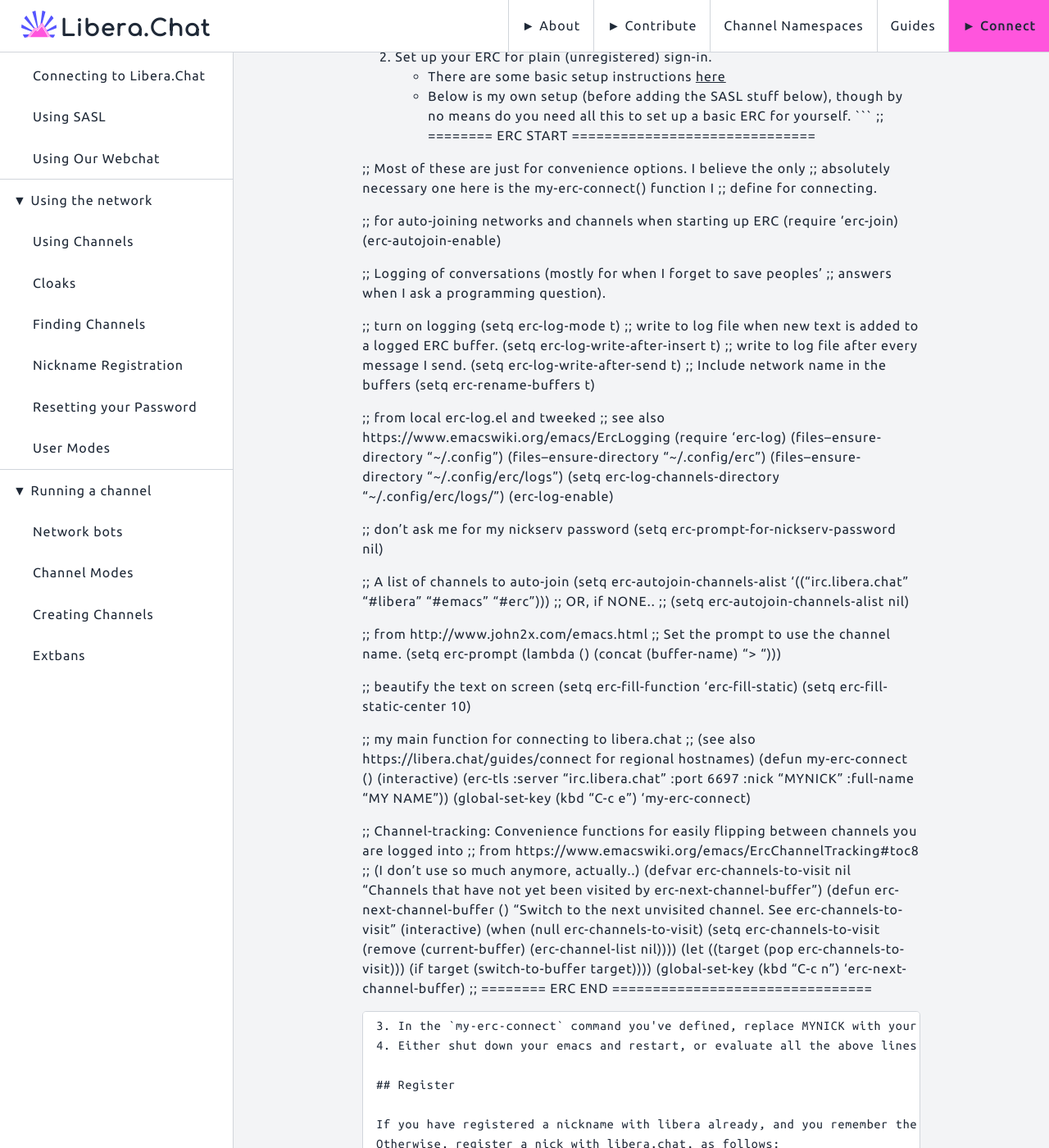
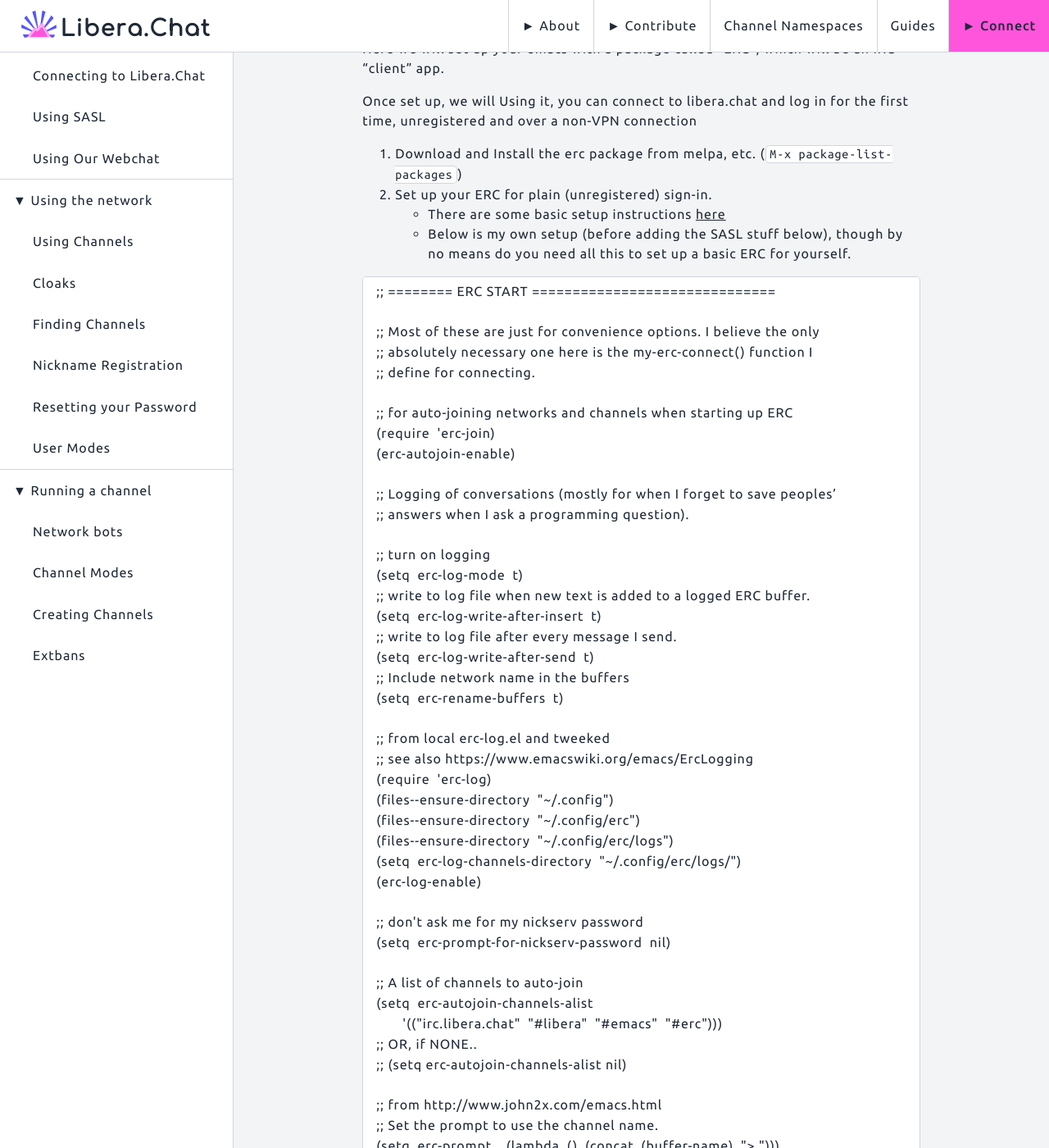
Before and after one commit to Libera-Chat/libera-chat.github.io, a Jekyll site: the page built from content/_guides/sasl/emacs-erc.md, in a window 1280 px wide and 1400 px high, scrolled down 311 px. Shown: the whole window at 82% size. Built offline with Jekyll 4.4.1, drawn with Linux system fonts in a browser that asks for light colours; some of the changed text lies outside the part shown.

Commit message:
Further style changes for PR/swantzter

````diff
--- a/content/_guides/sasl/emacs-erc.md
+++ b/content/_guides/sasl/emacs-erc.md
@@ -7,14 +7,20 @@
 
 ## Set up ERC IRC client
 
-If you have ERC already installed and running on your emacs system, then skip to [Register](#user-content-register).
+If you have ERC already installed and running on your emacs system, then skip to [Connect for the First Time](#user-content-connect-for-the-first-time).
+
 Otherwise, set up your ERC with basic functionality, as follows:
+
+Here we will set up your emacs with a package called "ERC", which will be an IRC "client" app.
+
+Once set up, we will Using it, you can connect to libera.chat and log in for the first time, unregistered and over a non-VPN connection
 
 1. Download and Install the erc package from melpa, etc. (`M-x package-list-packages`)
 2. Set up your ERC for plain (unregistered) sign-in.
   - There are some basic setup instructions [here](https://www.emacswiki.org/emacs/ERC)
   - Below is my own setup (before adding the SASL stuff below), though by no means do you need all this to set up a basic ERC for yourself.
-```
+
+```elisp
 ;; ======== ERC START ==============================
 
 ;; Most of these are just for convenience options. I believe the only
@@ -87,26 +93,37 @@
 (global-set-key (kbd "C-c n") 'erc-next-channel-buffer)
 ;; ======== ERC END ================================
 ```
-3. In the `my-erc-connect` command you've defined, replace MYNICK with your nickname you plan to use (assuming no one else uses and has registered this nick).
+
+3. In the `my-erc-connect` command you've defined, replace `MYNICK` with your nickname you plan to use (assuming no one else uses and has registered this nick).
 4. Either shut down your emacs and restart, or evaluate all the above lines.
 
-## Register
+## Connect for the First Time
 
-If you have registered a nickname with libera already, and you remember the password, then skip to [Install ERC-SASL Functionality](#user-content-install-erc-sasl-functionality).
-Otherwise, register a nick with libera.chat, as follows:
+If you have registered a nickname with libera already, and you remember the password, then skip to [Reconfigure
+your ERC for SASL functionality](#user-content-reconfigure-your-erc-for-sasl-functionality).
 
-1. NOTE: In order to connect to irc.libera.chat without SASL (as you'll need to do here in order to register in the first place, right?) you can't be using a VPN. See [our notes on IP Range restrictions](guides/sasl#sasl-access-only-ip-ranges). Later, once you connect via SASL, below, you'll be able to use your VPN to connect.
-2. Connect to irc.libera.chat (unregistered), using the nick you plan to register. (You should be able to use the global key C-c n using the global-set-key you defined above to connect).
-3. Make sure the nick you plan to use is allowed. (libera's NickServ will give you an error if you are trying to use a nick that is already registered.)
-4. Register: Follow our instructions here to [register a nickname and password](/guides/registration) while signed in.
-5. Once your registration appears successful, then save your username/password to your password safe of preference (Unix *pass*, or *keepassxc*, etc.).
+Otherwise, connect for the first time (unregistered), as follows:
 
-## Install ERC-SASL functionality
+1. First, make sure you are not using a VPN to connect to libera.chat. In most cases, you won't be allowed to connect unregistered and "un-SASL'd", from a VPN. (See [our notes on IP Range restrictions](guides/sasl#sasl-access-only-ip-ranges).) Later, once you connect as a registered user via SASL, below, you'll be able to use your VPN to connect.
+2. Connect to irc.libera.chat (unregistered), using the nick you plan to register. (You should be able to connect by using the global shortcut `C-c e` you defined above.)
+
+## Register a Permanent Nickname and Password
+
+Now that you are logged in, please follow our instructions [register a nickname and password](/guides/registration) while signed in. When you are done registering, return here.
+
+## Disconnect
+
+After registering, disconnect now, so you can reconfigure your ERC client.
+
+## Reconfigure your ERC for SASL functionality
+
+Here we will reconfigure your ERC to add in SASL functionality using your registration credentials.
 
 1. Download a copy of erc-sasl.el from [Sylvain Benner's GitHub Repo](https://github.com/syl20bnr/spacemacs/blob/master/layers/%2Bchat/erc/local/erc-sasl/erc-sasl.el). (Note-1)
 2. Save it into one of the directorys listed in your emacs’ *load-path* variable. (Note-2)
 3. Add the following to your .emacs or init.el file in your ERC section (Note-3).
-```
+
+```elisp
 ;; Require ERC-SASL package
 (require 'erc-sasl)
 
@@ -137,23 +154,27 @@
        erc-session-user-full-name))
   (erc-update-mode-line))
 ```
+
 4. Change the already-existing connection function you had above, so that it now includes the password you registered
-```
+
+```elisp
 (defun my-erc-connect ()
   (interactive)
   (erc-tls :server "irc.libera.chat" :port 6697 :nick "NICKNAME" :full-name "MY FULL NAME" :password "PASSWORD"))
 (global-set-key (kbd "C-c e") 'my-erc-connect)
 ```
 
-## Test
+## Reconnect and Test
 
-1. Either close down your emacs completely and restart, or evaluate the lines you added, above, including re-evaluating the `my-erc-connect` function, and try logging in via SASL, again via your `my-erc-connect` shortcut.
+Either close down your emacs completely and restart, or evaluate the lines you added, above, including re-evaluating the `my-erc-connect` function, and try logging in via SASL, again via your `my-erc-connect` shortcut.
 
 ## Notes
 
 - Note-1: If Sylvain’s repo happens to be deleted by the time you read this, then a back-up location is [psachin's gitlab repo](https://gitlab.com/psachin/erc-sasl). The erc-sasl.el there is exactly the same, with one exception: You'll need to change line 54's "loop" to read "cl-loop" (or macro/alias the former to the latter, as some folks do, because cl-loop is a Common Lisp function):
-```
+
+```elisp
    (cl-loop for re in erc-sasl-server-regexp-list
 ```
+
 - Note-2: In my case, I saved it to ~/jeff/.emacs.d/elisp/erc-sasl.el because ~/jeff/.emacs.d/elisp/ directory is on my emacs’ `load-path`.
 - Note-3: Thanks to John2x ([his home page](https://www.john2x.com/emacs.html), [his answer on StackExchange](https://emacs.stackexchange.com/questions/47572/how-to-open-an-irc-session-using-sasl)).
````
